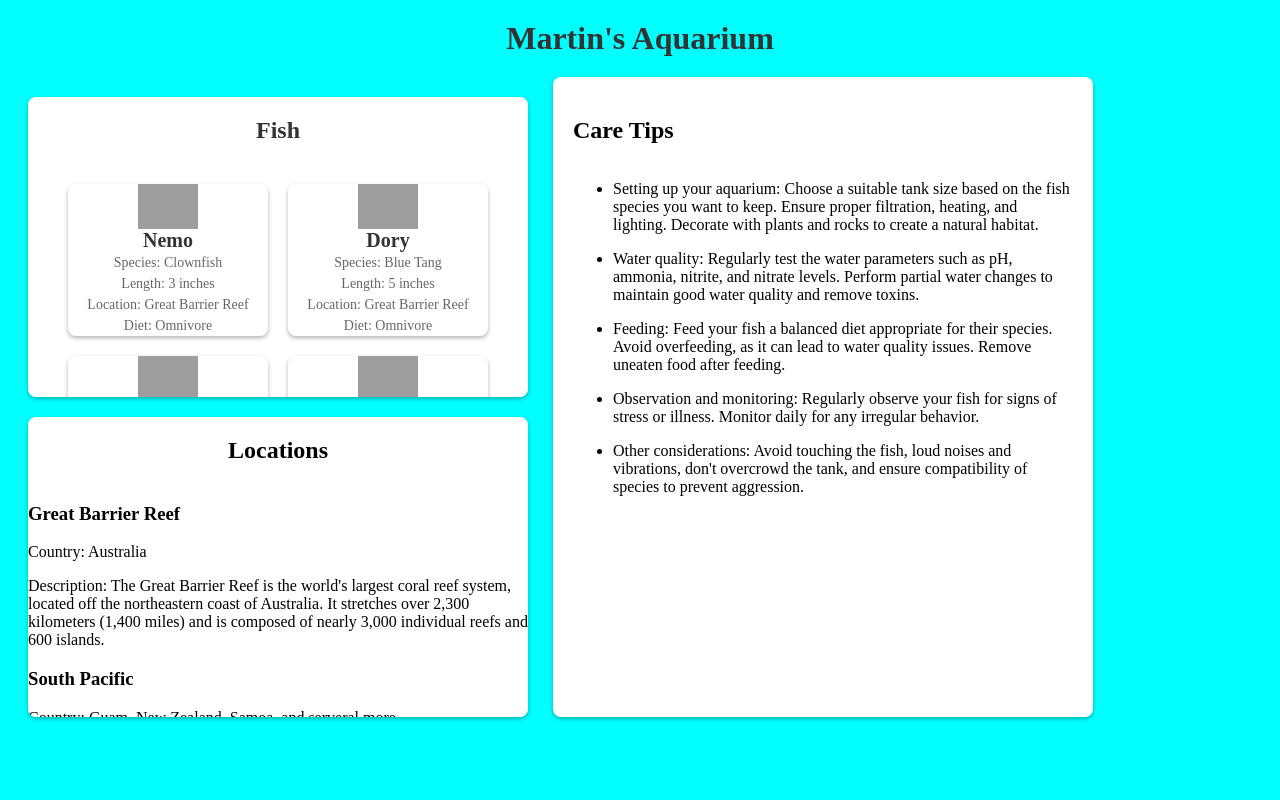
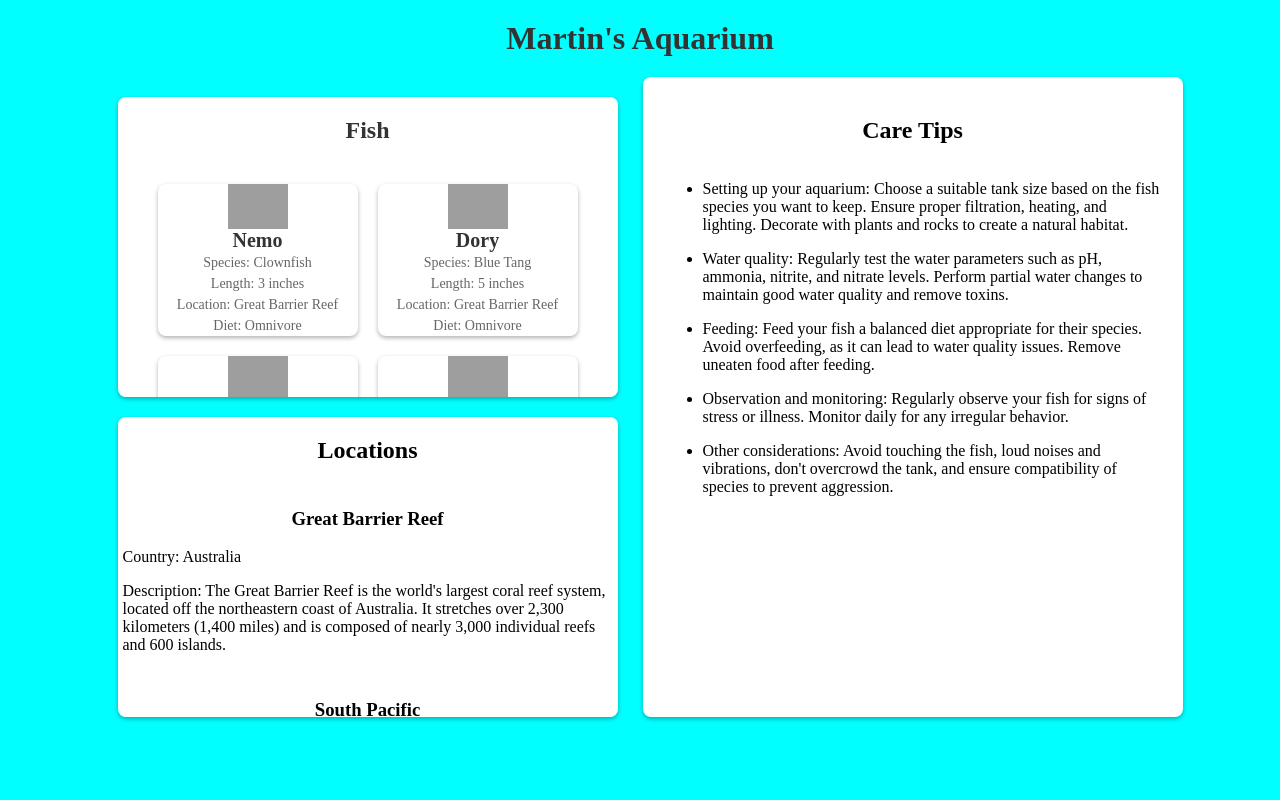
Before and after one commit to tcastellon/martins-aquarium, a plain HTML site: page index.html in a window 1280 px wide. Drawn offline with Linux system fonts and the light colour scheme; grey boxes are pictures that could not be loaded.

Commit message:
Updated Main CSS module

```diff
--- a/styles/main.css
+++ b/styles/main.css
@@ -12,6 +12,7 @@
 .main {
     display: flex;
     flex-direction: row;
+    justify-content: center;
 }
 
 .main_container {
@@ -151,3 +152,15 @@ img.fish_image {
     color: #666666;
     line-height: 1.5;
 }
+
+h2.tips_header{
+    text-align: center;
+}
+
+h3.location_name {
+    text-align: center;
+}
+
+article.location {
+    padding: 5px;
+}
```
